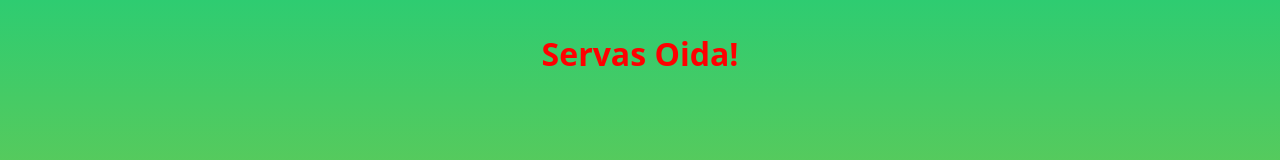
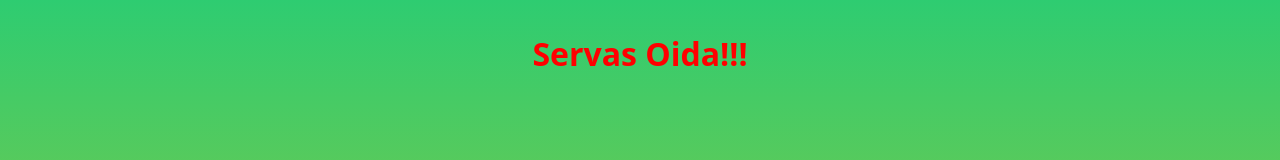
Before and after one commit to gerfis/homoculinarius, a plain HTML site: page index.html in a window 1280 px wide. Shown: the top 160 px of the page. Drawn offline with Linux system fonts and the light colour scheme.

Commit message:
Update heading text to add exclamation marks

```diff
--- a/index.html
+++ b/index.html
@@ -7,6 +7,6 @@
     <link rel="stylesheet" href="styles.css">
 </head>
 <body>
-    <h1>Servas Oida!</h1>
+    <h1>Servas Oida!!!</h1>
 </body>
 </html>
```
